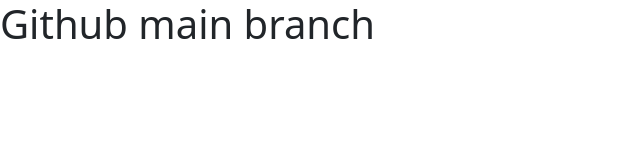
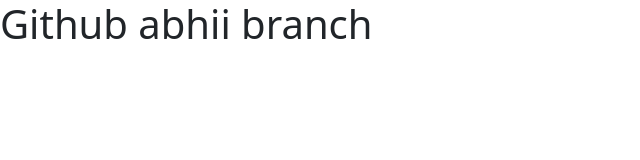
Before and after one commit to CoderAbhii/GitTestDev, a plain HTML site: page index.html in a window 1280 px wide. Shown: the whole page, without its empty margins (0-640 px from the left). Drawn offline with nearby package versions, Linux system fonts and the light colour scheme.

Commit message:
new commit

```diff
--- a/index.html
+++ b/index.html
@@ -7,7 +7,7 @@
     <link href="https://cdn.jsdelivr.net/npm/bootstrap@5.3.7/dist/css/bootstrap.min.css" rel="stylesheet" integrity="sha384-LN+7fdVzj6u52u30Kp6M/trliBMCMKTyK833zpbD+pXdCLuTusPj697FH4R/5mcr" crossorigin="anonymous">
   </head>
   <body>
-    <h1>Github main branch</h1>
+    <h1>Github abhii branch</h1>
     <script src="https://cdn.jsdelivr.net/npm/bootstrap@5.3.7/dist/js/bootstrap.bundle.min.js" integrity="sha384-ndDqU0Gzau9qJ1lfW4pNLlhNTkCfHzAVBReH9diLvGRem5+R9g2FzA8ZGN954O5Q" crossorigin="anonymous"></script>
   </body>
 </html>
```
